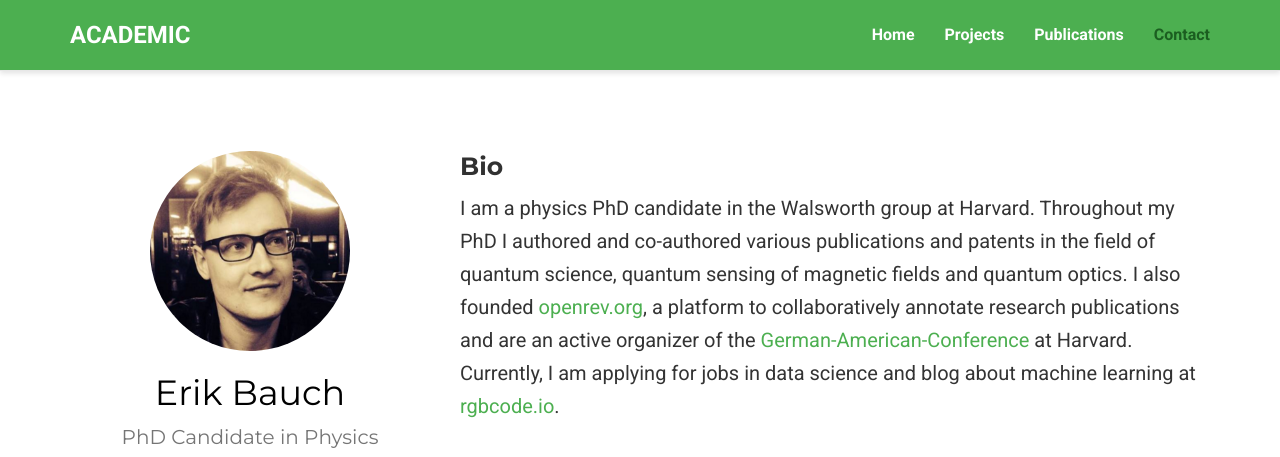
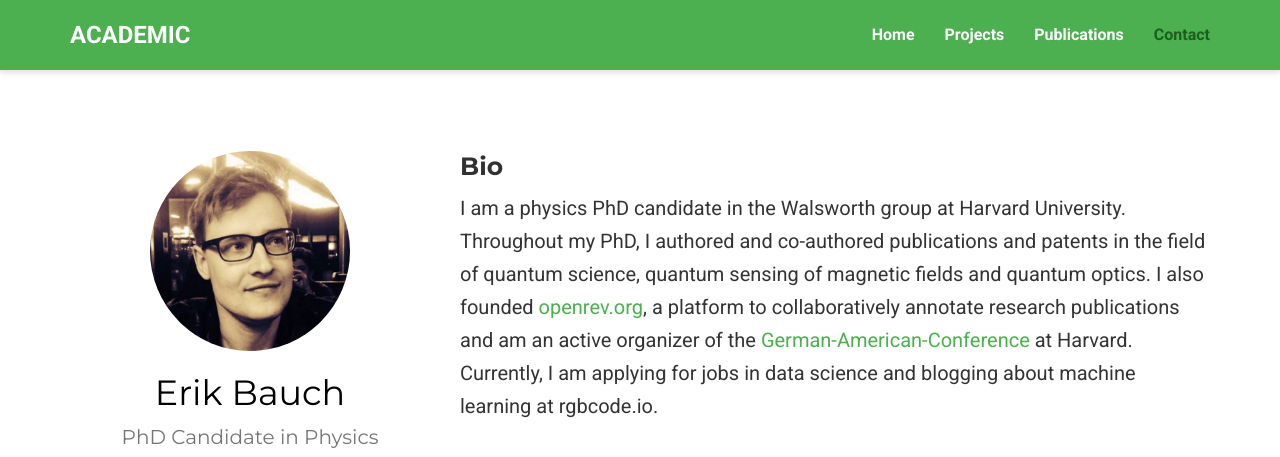
Before and after one commit to ebauch/ebauch.github.io, a plain HTML site: page index.html in a window 1280 px wide. Shown: the top 457 px of the page. Drawn offline with nearby package versions, Linux system fonts and the light colour scheme; some icons are missing.

Commit message:
fixed spelling mistakes

```diff
--- a/index.html
+++ b/index.html
@@ -212,9 +212,7 @@
 
 <h3 id="bio">Bio</h3>
 
-<p>I am a physics PhD candidate in the Walsworth group at Harvard. Throughout my PhD I authored and co-authored various
-publications and patents in the field of quantum science, quantum sensing of magnetic fields and quantum optics. I also founded <a href="https://www.openrev.org" target="_blank">openrev.org</a>, a platform to collaboratively annotate research publications and are an active organizer of the <a href="http://germanamericanconference.org/" target="_blank">German-American-Conference</a> at Harvard. Currently, I am applying for jobs in data science
-and blog about machine learning at <a href="www.rgbcode.io" target="_blank">rgbcode.io</a>.</p>
+<p>I am a physics PhD candidate in the Walsworth group at Harvard University. Throughout my PhD, I authored and co-authored publications and patents in the field of quantum science, quantum sensing of magnetic fields and quantum optics. I also founded <a href="https://www.openrev.org" target="_blank">openrev.org</a>, a platform to collaboratively annotate research publications and am an active organizer of the  <a href="http://germanamericanconference.org/" target="_blank">German-American-Conference</a> at Harvard. Currently, I am applying for jobs in data science and blogging about machine learning at rgbcode.io.</p>
 
 
     <div class="row">
```
